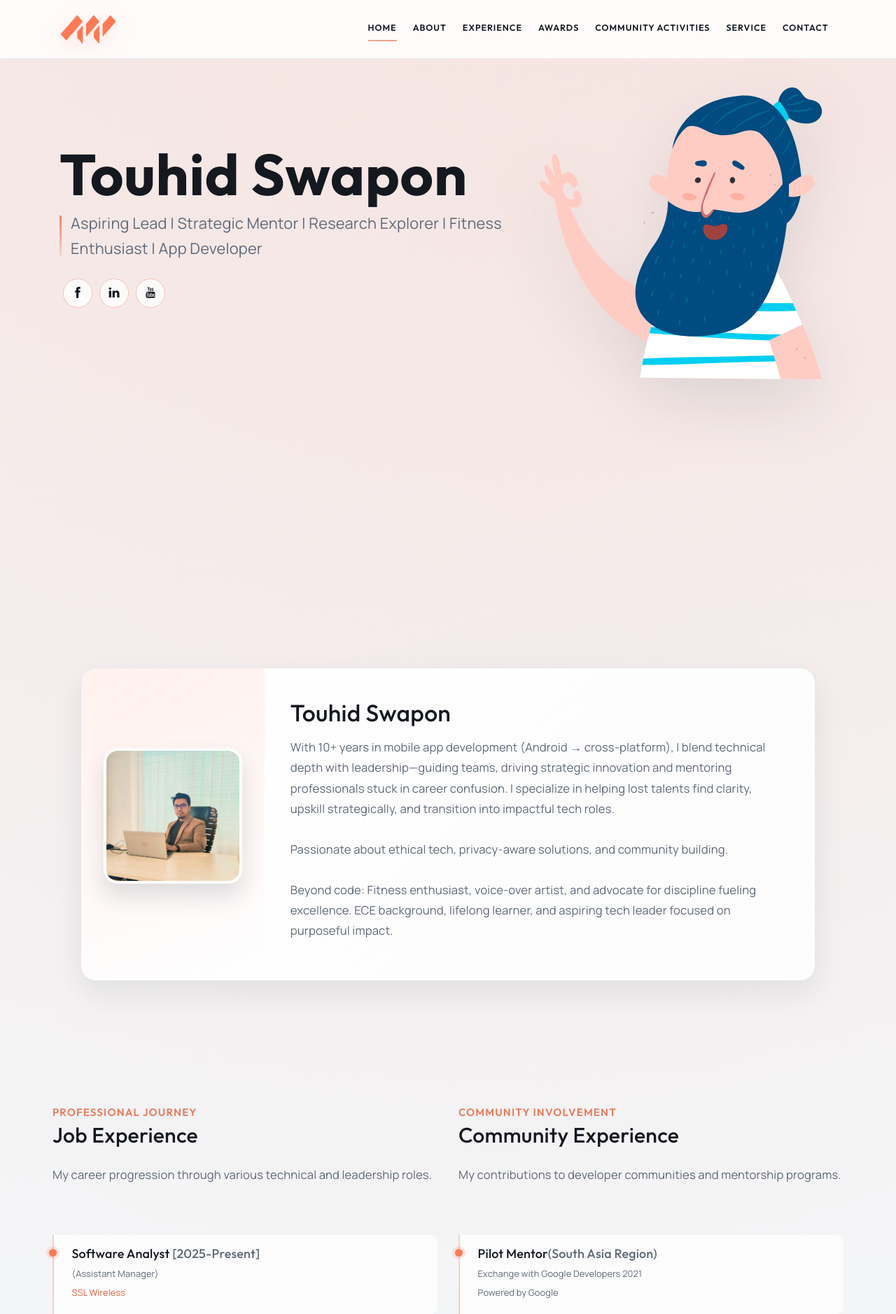
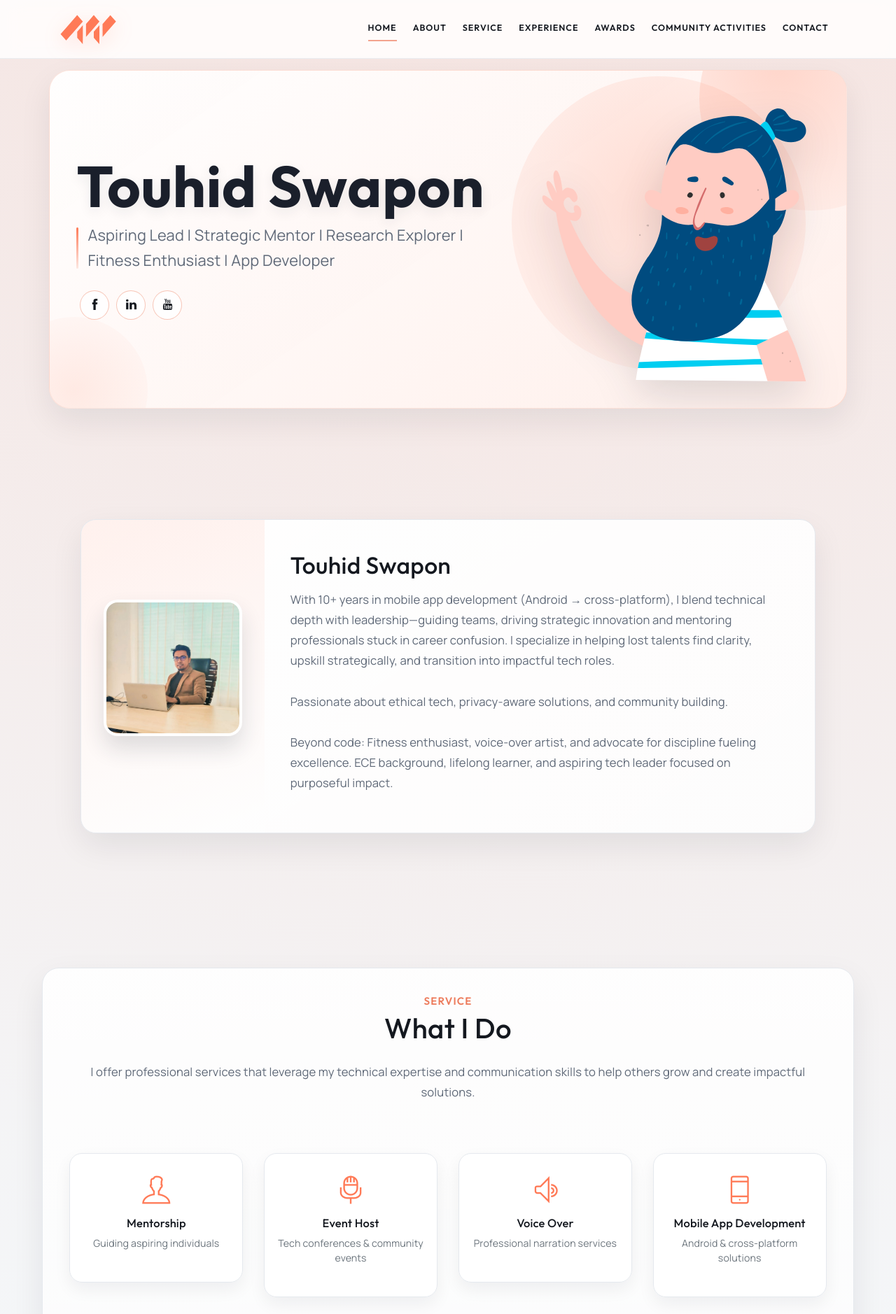
Before and after one commit to TouhidSwapon/TouhidSwapon.github.io, a PHP site: page / in a window 1280 px wide. Shown: the top 1878 px of the page at 70% size. Run offline with PHP 8.4, Linux system fonts and the light colour scheme.

Commit message:
Refine hero, spacing, and service placement

```diff
--- a/assets/css/premium-overrides.css
+++ b/assets/css/premium-overrides.css
@@ -108,27 +108,62 @@ p {
 }
 
 .header {
-  min-height: 100svh;
+  min-height: clamp(620px, 88vh, 860px);
   height: auto;
   border-bottom: 0;
-  padding-top: calc(var(--pm-nav-h) + 24px);
-  padding-bottom: clamp(2.25rem, 7vw, 4rem);
+  padding-top: calc(var(--pm-nav-h) + 16px);
+  padding-bottom: clamp(1rem, 2.4vw, 1.9rem);
 }
 
 .header .container {
+  position: relative;
   gap: clamp(1rem, 3vw, 2.25rem);
   align-items: center;
+  padding: clamp(1.2rem, 3vw, 2.4rem);
+  background: linear-gradient(145deg, rgba(255, 255, 255, 0.96), rgba(255, 240, 235, 0.95));
+  border: 1px solid rgba(233, 92, 54, 0.16);
+  border-radius: 30px;
+  box-shadow: var(--pm-shadow);
+  overflow: hidden;
+}
+
+.header .container::before,
+.header .container::after {
+  content: "";
+  position: absolute;
+  border-radius: 999px;
+  pointer-events: none;
+}
+
+.header .container::before {
+  width: 320px;
+  height: 320px;
+  right: -110px;
+  top: -120px;
+  background: radial-gradient(circle at 35% 35%, rgba(255, 122, 87, 0.26), rgba(255, 122, 87, 0));
+}
+
+.header .container::after {
+  width: 210px;
+  height: 210px;
+  left: -70px;
+  bottom: -80px;
+  background: radial-gradient(circle at 50% 50%, rgba(255, 122, 87, 0.12), rgba(255, 122, 87, 0));
 }
 
 .header .container .infos {
   margin-top: 0;
-  max-width: 640px;
+  max-width: 620px;
+  position: relative;
+  z-index: 2;
 }
 
 .header .container .infos .title {
   font-size: clamp(2.25rem, 7.4vw, 5.15rem);
   line-height: 0.95;
   margin-bottom: 0.85rem;
+  color: #1a1f2b;
+  text-shadow: 0 6px 18px rgba(31, 41, 55, 0.08);
 }
 
 .header .container .infos p {
@@ -139,9 +174,27 @@ p {
 }
 
 .header .container .img-holder img {
-  max-width: 560px;
-  filter: drop-shadow(0 34px 44px rgba(19, 26, 39, 0.1));
+  max-width: 500px;
+  filter: drop-shadow(0 22px 28px rgba(19, 26, 39, 0.14));
   margin-right: 0;
+  position: relative;
+  z-index: 2;
+}
+
+.header .container .img-holder {
+  position: relative;
+}
+
+.header .container .img-holder::before {
+  content: "";
+  position: absolute;
+  width: clamp(250px, 35vw, 420px);
+  height: clamp(250px, 35vw, 420px);
+  border-radius: 50%;
+  right: 1.2rem;
+  bottom: 1rem;
+  background: radial-gradient(circle at 50% 40%, rgba(255, 122, 87, 0.2), rgba(255, 122, 87, 0.02));
+  z-index: 1;
 }
 
 .header .container .infos p {
@@ -162,6 +215,18 @@ p {
 
 #about .container {
   max-width: 1080px;
+}
+
+#about.section.mt-3 {
+  margin-top: 0 !important;
+}
+
+#about .container.mt-5 {
+  margin-top: 0 !important;
+}
+
+#about.section {
+  padding-top: clamp(1.4rem, 3vw, 2.4rem);
 }
 
 #about .row {
@@ -576,6 +641,15 @@ body.lightbox-open {
     display: none;
   }
 
+  .header {
+    min-height: auto;
+    padding-bottom: 0.75rem;
+  }
+
+  .header .container {
+    border-radius: 22px;
+  }
+
   #experience .row > [class*="col-"] {
     margin-bottom: 1rem;
   }
@@ -610,6 +684,11 @@ body.lightbox-open {
     min-height: auto;
   }
 
+  .header .container {
+    padding: 1rem;
+    border-radius: 18px;
+  }
+
   .header .container .infos .title {
     font-size: clamp(2.05rem, 11vw, 3.2rem);
   }
```
Also changed, not shown: index.html (+59 -58 lines).
